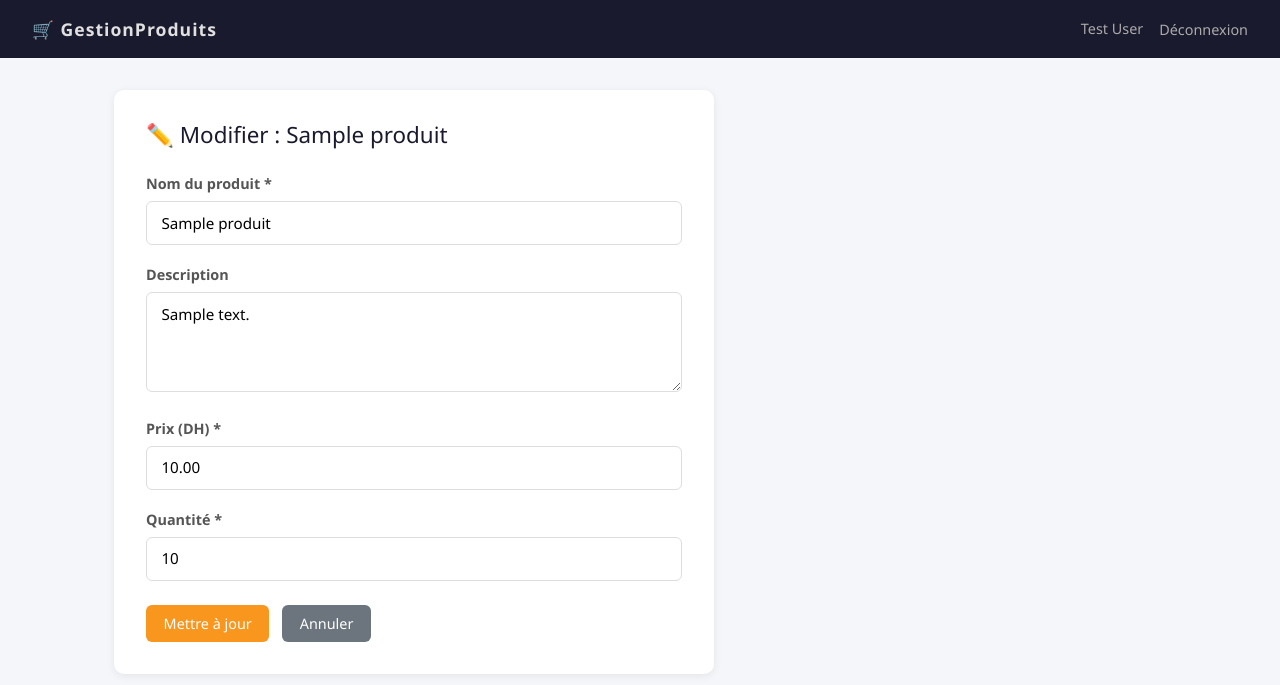
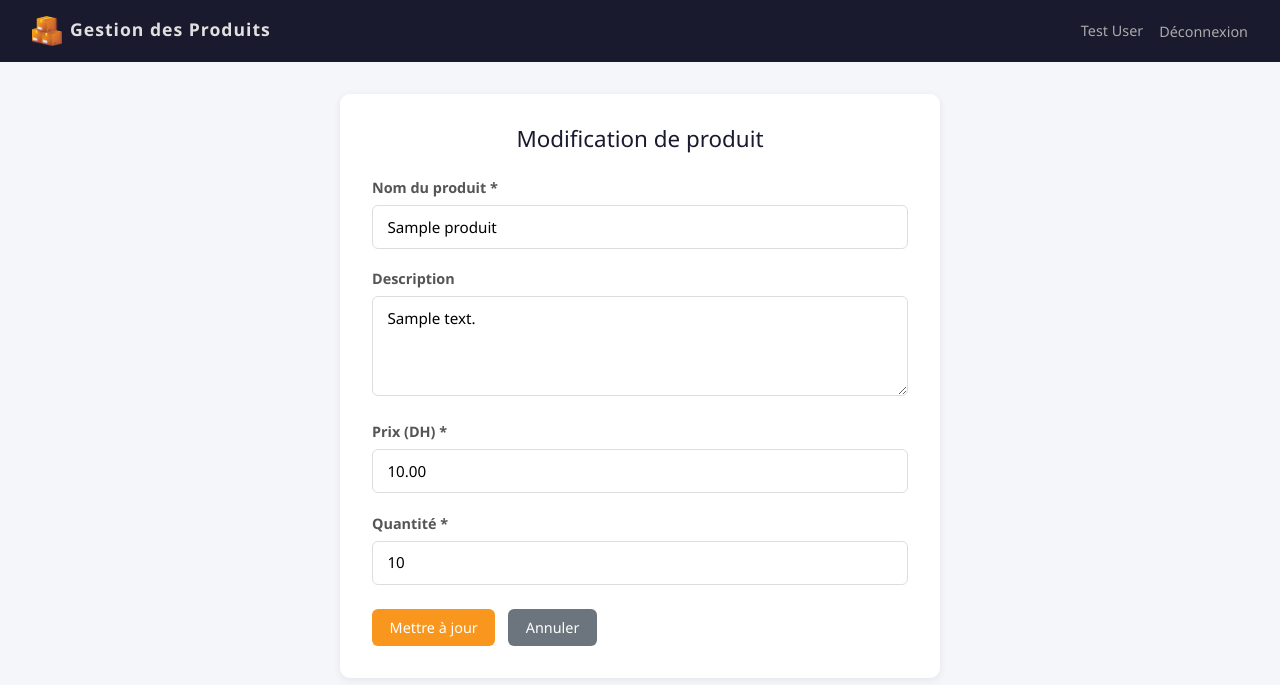
Before and after one commit to aabaidakhadija12-stack/gestion-produits, a Laravel app: page /produits/1/edit in a window 1280 px wide. Shown: the top 685 px of the page. Run offline with Laravel 12, Linux system fonts and the light colour scheme; a user stored in the database is signed in; data comes from the database, SQL or seed files in the repository; tables that the repository leaves empty hold one stand-in row (values such as "Sample post").

Commit message:
تحديث الكود

```diff
--- a/app/Http/Controllers/ProduitController.php
+++ b/app/Http/Controllers/ProduitController.php
@@ -20,7 +20,7 @@ class ProduitController extends Controller
                   ->orWhere('description', 'like', "%{$s}%");
         }
 
-        $produits = $query->latest()->paginate(10)->withQueryString();
+        $produits = $query->oldest()->paginate(10)->withQueryString();
 
         return view('produits.index', compact('produits'));
     }
--- a/app/Models/Produit.php
+++ b/app/Models/Produit.php
@@ -2,9 +2,35 @@
 
 namespace App\Models;
 
+use App\Events\ProduitCree;
+use App\Events\ProduitModifie;
+use Illuminate\Database\Eloquent\Factories\HasFactory;
 use Illuminate\Database\Eloquent\Model;
 
 class Produit extends Model
 {
-    //
+    use HasFactory;
+
+    protected $fillable = [
+        'nom',
+        'description',
+        'prix',
+        'quantite',
+    ];
+
+    protected $casts = [
+        'prix'     => 'decimal:2',
+        'quantite' => 'integer',
+    ];
+
+    protected static function booted(): void
+    {
+        static::created(function (Produit $produit) {
+            event(new ProduitCree($produit));
+        });
+
+        static::updated(function (Produit $produit) {
+            event(new ProduitModifie($produit));
+        });
+    }
 }
--- a/resources/views/layouts/app.blade.php
+++ b/resources/views/layouts/app.blade.php
@@ -32,7 +32,7 @@
 </head>
 <body>
     <nav>
-        <a href="{{ route('produits.index') }}">🛒 GestionProduits</a>
+        <a href="{{ route('produits.index') }}"><img src="{{ asset('products.png') }}" style="height:30px; vertical-align:middle; margin-right:8px;">Gestion des Produits</a>
         <div class="nav-links">
             @auth
                 <span>{{ auth()->user()->name }}</span>
--- a/resources/views/layouts/guest.blade.php
+++ b/resources/views/layouts/guest.blade.php
@@ -18,7 +18,7 @@
         <div class="min-h-screen flex flex-col sm:justify-center items-center pt-6 sm:pt-0 bg-gray-100">
             <div>
                 <a href="/">
-                    <x-application-logo class="w-20 h-20 fill-current text-gray-500" />
+                    <!--<x-application-logo class="w-20 h-20 fill-current text-gray-500" /> -->
                 </a>
             </div>
 
--- a/resources/views/produits/confirm-delete.blade.php
+++ b/resources/views/produits/confirm-delete.blade.php
@@ -2,7 +2,7 @@
 
 @section('content')
 <style>
-    .confirm-card { background: white; border-radius: 10px; box-shadow: 0 2px 8px rgba(0,0,0,0.07); padding: 2rem; max-width: 500px; text-align: center; }
+    .confirm-card { background: white; border-radius: 10px; box-shadow: 0 2px 8px rgba(0,0,0,0.07); padding: 2rem; max-width: 500px; text-align: center; margin: 2rem auto;}
     .confirm-card .icon { font-size: 3rem; margin-bottom: 1rem; }
     .confirm-card h2 { font-size: 1.4rem; color: #1a1a2e; margin-bottom: 0.5rem; }
     .confirm-card p { color: #666; margin-bottom: 1.5rem; }
@@ -12,9 +12,8 @@
 </style>
 
 <div class="confirm-card">
-    <div class="icon">🗑️</div>
     <h2>Confirmer la suppression</h2>
-    <p>Êtes-vous sûr de vouloir supprimer ce produit ? Cette action est irréversible.</p>
+    <p>Êtes-vous sûr de vouloir supprimer ce produit ?</p>
 
     <div class="produit-info">
         <p><strong>Nom :</strong> {{ $produit->nom }}</p>
--- a/resources/views/produits/create.blade.php
+++ b/resources/views/produits/create.blade.php
@@ -2,7 +2,7 @@
 
 @section('content')
 <style>
-    .form-card { background: white; border-radius: 10px; box-shadow: 0 2px 8px rgba(0,0,0,0.07); padding: 2rem; max-width: 600px; }
+    .form-card { background: white; border-radius: 10px; box-shadow: 0 2px 8px rgba(0,0,0,0.07); padding: 2rem; max-width: 600px;margin: 2rem auto; }
     .form-card h2 { font-size: 1.4rem; color: #1a1a2e; margin-bottom: 1.5rem; }
     .form-group { margin-bottom: 1.2rem; }
     .form-group label { display: block; font-size: 0.9rem; font-weight: 600; color: #555; margin-bottom: 0.4rem; }
--- a/resources/views/produits/edit.blade.php
+++ b/resources/views/produits/edit.blade.php
@@ -2,8 +2,8 @@
 
 @section('content')
 <style>
-    .form-card { background: white; border-radius: 10px; box-shadow: 0 2px 8px rgba(0,0,0,0.07); padding: 2rem; max-width: 600px; }
-    .form-card h2 { font-size: 1.4rem; color: #1a1a2e; margin-bottom: 1.5rem; }
+    .form-card { background: white; border-radius: 10px; box-shadow: 0 2px 8px rgba(0,0,0,0.07); padding: 2rem; max-width: 600px;margin: 2rem auto; }
+    .form-card h2 { font-size: 1.4rem; color: #1a1a2e; margin-bottom: 1.5rem; text-align:center ; }
     .form-group { margin-bottom: 1.2rem; }
     .form-group label { display: block; font-size: 0.9rem; font-weight: 600; color: #555; margin-bottom: 0.4rem; }
     .form-group input, .form-group textarea {
@@ -19,7 +19,7 @@
 </style>
 
 <div class="form-card">
-    <h2>✏️ Modifier : {{ $produit->nom }}</h2>
+    <h2> Modification de produit </h2>
 
     <form method="POST" action="{{ route('produits.update', $produit) }}">
         @csrf
```
Also changed, not shown: resources/views/produits/index.blade.php (+5 -3 lines), public/products.png (added).
